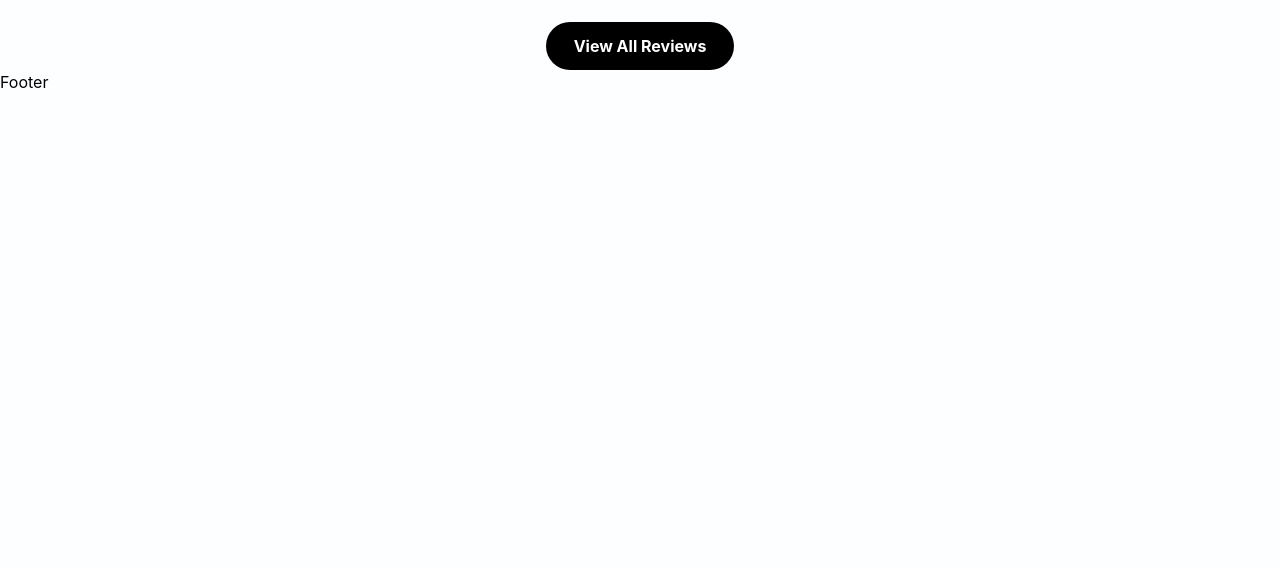
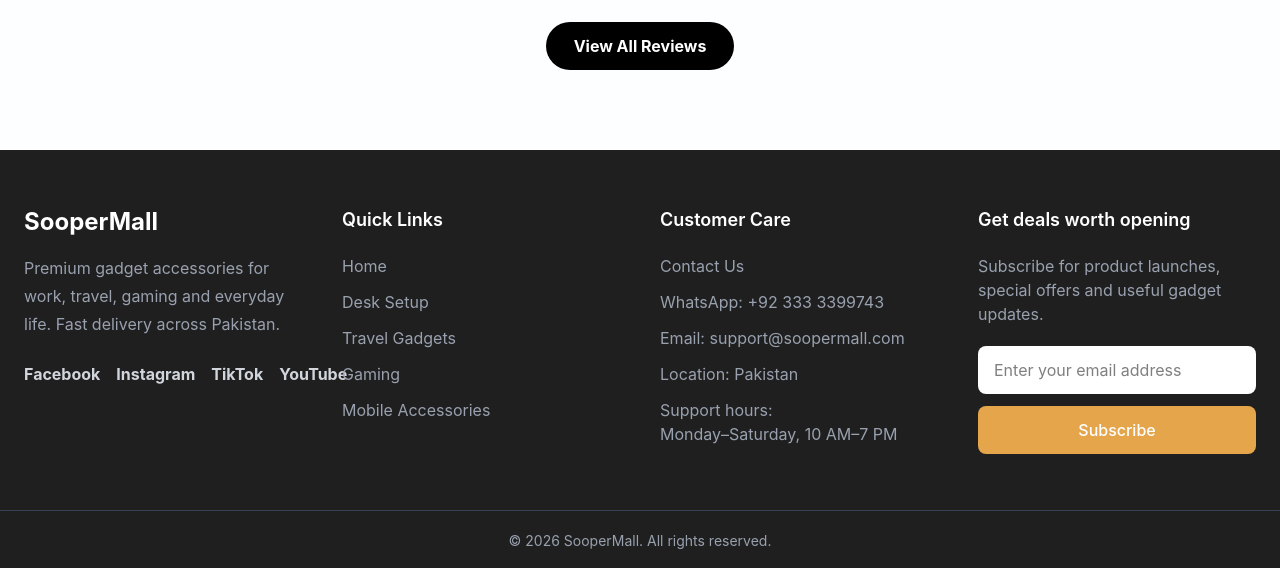
Before and after one commit to Umaimazainab02/react-shopping-website, a React (Vite) app in the folder react-project-1/: page / in a window 1280 px wide. Shown: the part 3858-4426 px from the top of the page. Before the commit the page ends 3952 px from the top, so only its background shows below. Built offline with nearby package versions, Linux system fonts and the light colour scheme; the HTML template or start-up script is replaced by a standard one.

Commit message:
Added loop practice questions

```diff
--- a/react-project-1/src/components/Footer.jsx
+++ b/react-project-1/src/components/Footer.jsx
@@ -1,9 +1,157 @@
-import React from 'react'
+import React from "react";
 
 const Footer = () => {
   return (
-    <div>Footer</div>
-  )
-}
+    <footer className="bg-[#1F1F1F] text-white mt-20">
 
-export default Footer
+      {/* Main Footer */}
+      <div className="max-w-7xl mx-auto px-6 py-14">
+
+        <div className="grid grid-cols-1 sm:grid-cols-2 lg:grid-cols-4 gap-10">
+
+          {/* Brand */}
+          <div>
+            <h2 className="text-2xl font-bold">
+              SooperMall
+            </h2>
+
+            <p className="text-gray-400 mt-4 leading-7">
+              Premium gadget accessories for work, travel, gaming
+              and everyday life. Fast delivery across Pakistan.
+            </p>
+
+            {/* Social Media */}
+            <div className="flex gap-4 mt-6 text-gray-300">
+              <a href="#" className="hover:text-white transition font-bold">
+                Facebook
+              </a>
+
+              <a href="#" className="hover:text-white transition font-bold">
+                Instagram
+              </a>
+
+              <a href="#" className="hover:text-white transition font-bold">
+                TikTok
+              </a>
+
+              <a href="#" className="hover:text-white transition font-bold">
+                YouTube
+              </a>
+            </div>
+          </div>
+
+
+          {/* Quick Links */}
+          <div>
+            <h3 className="text-lg font-semibold mb-5">
+              Quick Links
+            </h3>
+
+            <ul className="space-y-3 text-gray-400">
+              <li>
+                <a href="/" className="hover:text-white transition">
+                  Home
+                </a>
+              </li>
+
+              <li>
+                <a href="/DeskSetup" className="hover:text-white transition">
+                  Desk Setup
+                </a>
+              </li>
+
+              <li>
+                <a href="/Travel-Gadgets" className="hover:text-white transition">
+                  Travel Gadgets
+                </a>
+              </li>
+
+              <li>
+                <a href="/Gaming" className="hover:text-white transition">
+                  Gaming
+                </a>
+              </li>
+
+              <li>
+                <a href="/Mobile-Accessories" className="hover:text-white transition">
+                  Mobile Accessories
+                </a>
+              </li>
+            </ul>
+          </div>
+
+
+          {/* Customer Care */}
+          <div>
+            <h3 className="text-lg font-semibold mb-5">
+              Customer Care
+            </h3>
+
+            <div className="space-y-3 text-gray-400">
+              <p>
+                Contact Us
+              </p>
+
+              <p>
+                WhatsApp: +92 333 3399743
+              </p>
+
+              <p>
+                Email: support@soopermall.com
+              </p>
+
+              <p>
+                Location: Pakistan
+              </p>
+
+              <p>
+                Support hours:
+                <br />
+                Monday–Saturday, 10 AM–7 PM
+              </p>
+            </div>
+          </div>
+
+
+          {/* Newsletter */}
+          <div>
+            <h3 className="text-lg font-semibold mb-5">
+              Get deals worth opening
+            </h3>
+
+            <p className="text-gray-400 leading-6">
+              Subscribe for product launches, special offers
+              and useful gadget updates.
+            </p>
+
+            <div className="mt-5">
+              <input
+                type="email"
+                placeholder="Enter your email address"
+                className="w-full bg-white text-black px-4 py-3 rounded-lg outline-none"
+              />
+
+              <button className="w-full bg-[#E5A64B] text-white font-medium py-3 rounded-lg mt-3 hover:bg-gray-600 transition">
+                Subscribe
+              </button>
+            </div>
+          </div>
+
+        </div>
+      </div>
+
+
+      {/* Bottom Footer */}
+      <div className="border-t border-gray-700">
+        <div className="max-w-7xl mx-auto px-6 py-5 text-center">
+          <p className="text-gray-400 text-sm">
+            © 2026 SooperMall. All rights reserved.
+          </p>
+        </div>
+      </div>
+
+    </footer>
+  );
+};
+
+export default Footer;
```
